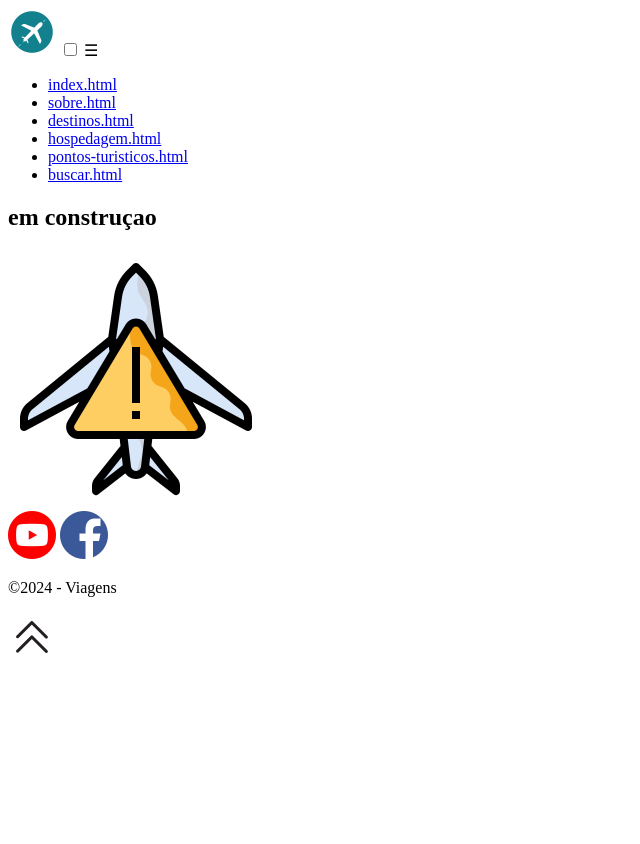
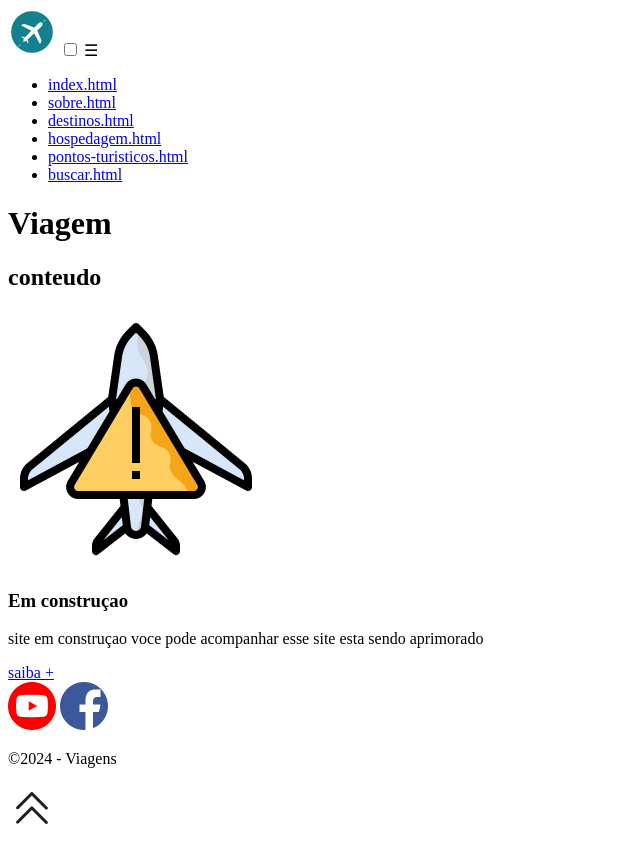
Before and after one commit to matheushrsilva/viagem, a plain HTML site: page index.html in a window 1280 px wide. Shown: the whole page, without its empty margins (0-640 px from the left). Before the commit the page ends 800 px from the top, so only its background shows below. Drawn offline with Linux system fonts and the light colour scheme.

Commit message:
atualizaçao site

```diff
--- a/index.html
+++ b/index.html
@@ -39,12 +39,16 @@
 
         </div>
     </header>
+    <h1>Viagem</h1>
     <!--em construçao-->
     <section id="manutencao">
-    <h2>em construçao</h2>
+    <h2>conteudo</h2>
     <img src="./img/man.png" alt="em construção">
     </section>
     <!--rodape-->
+    <h3>Em construçao</h3>
+    <p>site em construçao voce pode acompanhar esse site esta sendo aprimorado</p>
+    <a href="https://www.youtube.com/channel/UC9VNovyJcNAB2UVxr0JqXkw" target="_blank">saiba +</a>
     <footer>
         <div class="container flex">
             <div id="social">
```
Also changed, not shown: 1 other file.
